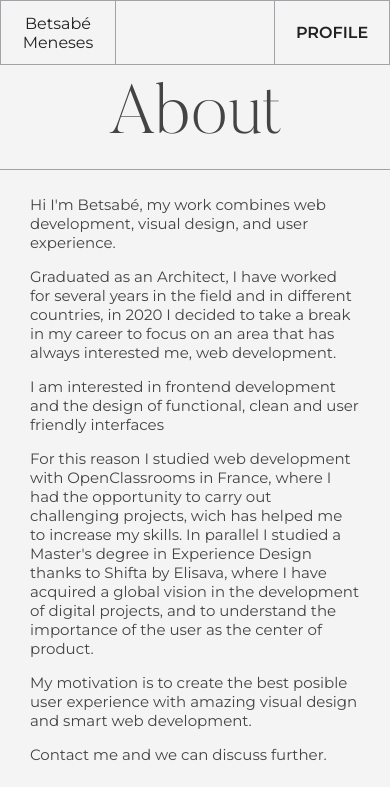
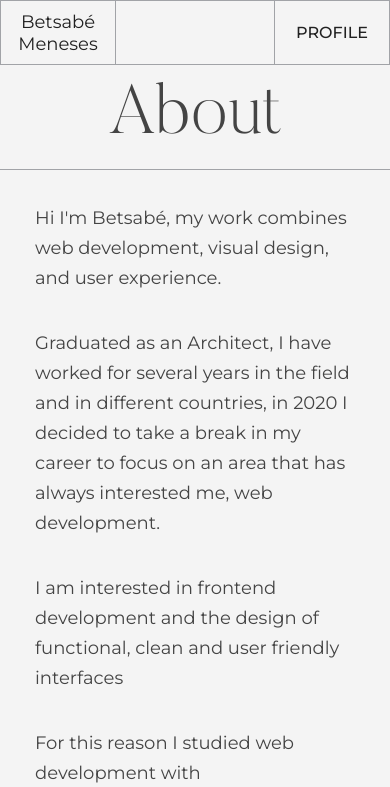
Before and after one commit to BetsaMe/Portfolio_2022_Betsabe, a plain HTML site: page profile.html in a window 390 px wide. Shown: the top 787 px of the page. Drawn offline with Linux system fonts and the light colour scheme.

Commit message:
amelioration texts, paragraph

```diff
--- a/style.css
+++ b/style.css
@@ -87,6 +87,8 @@ header .home{
     margin: 0;
     border-right:var(--linesStyle);
     transition: 0.45s ease;
+    font-size: 18px;
+    font-weight: 400;
 }
 
 .home p{
@@ -101,7 +103,7 @@ header .home{
     align-items: center;
     text-transform: uppercase;
     font-size: 16px;
-    font-weight: bold;
+    font-weight: 500;
     border-left:var(--linesStyle);
     transition: 0.45s ease;
 }
@@ -201,6 +203,7 @@ a{
     margin: 0;
     width: 50%;
     padding-left: 20px;
+    line-height: 28px;
 }
 /* End of hero section */
 
@@ -289,7 +292,6 @@ a{
     position: relative;
 }
 .projet-title{
-    /* position: relative; */
     overflow: hidden;
     display: flex;
     align-items: center;
@@ -308,10 +310,10 @@ a{
 }
 
 .projet-description{
-    padding: 20px 40px;
+    padding:  0 40px 20px;
     margin-bottom: 0;
+    line-height: 28px;
 }
-
 
 .projet-description p{
     font-size: 16px;
@@ -344,21 +346,6 @@ a{
     transition-property: background-color;
     transition-duration: 1s;
 }
-/* #projet01:hover, #projet02:hover, #projet03:hover, #projet04:hover{
-    transition-property: background-color;
-    transition-duration: 1s;
-}
-
-#projet01:hover, #projet04:hover {
-    background-color: var(--blue);
-}
-
-#projet02:hover{
-    background-color: var(--violet);
-}
-#projet03:hover{
-    background-color: var(--green);
-} */
 
 .separator{
     height: 100px;
@@ -435,12 +422,6 @@ a{
 }
 /* End of contact section */
 
-/* main{
-    position: fixed;
-    z-index: 2;
-    top: 0;
-    left: 0;
-} */
 
 /* About section */
 .center-bloc-about{
@@ -451,7 +432,12 @@ a{
     width: 50%;
 }
 .center-bloc-about .paragraph{
-    padding: 20px;
+    padding: 40px;
+    font-size: 18px;
+    line-height: 30px;
+}
+div.paragraph * {
+    margin-bottom: 35px;
 }
 .center-bloc-about img{
     object-fit: cover;
@@ -461,9 +447,10 @@ a{
     margin: 0;
     border-top: none;
 }
+
 @media only screen and (max-width: 1024px){
     .center-bloc-about .paragraph{
-        padding: 10px;
+        padding: 15px;
     }
 }
 @media only screen and (max-width: 768px){
@@ -567,7 +554,7 @@ a{
     }
 
     #about .paragraph{
-        padding: 10px;
+        padding: 30px;
         width: 100%;
     }
     #about img{
@@ -643,7 +630,7 @@ a{
         height: 250px;
     }
     #about .paragraph{
-        font-size: 15px;
+        padding: 15px;
     }
 
 }
```
